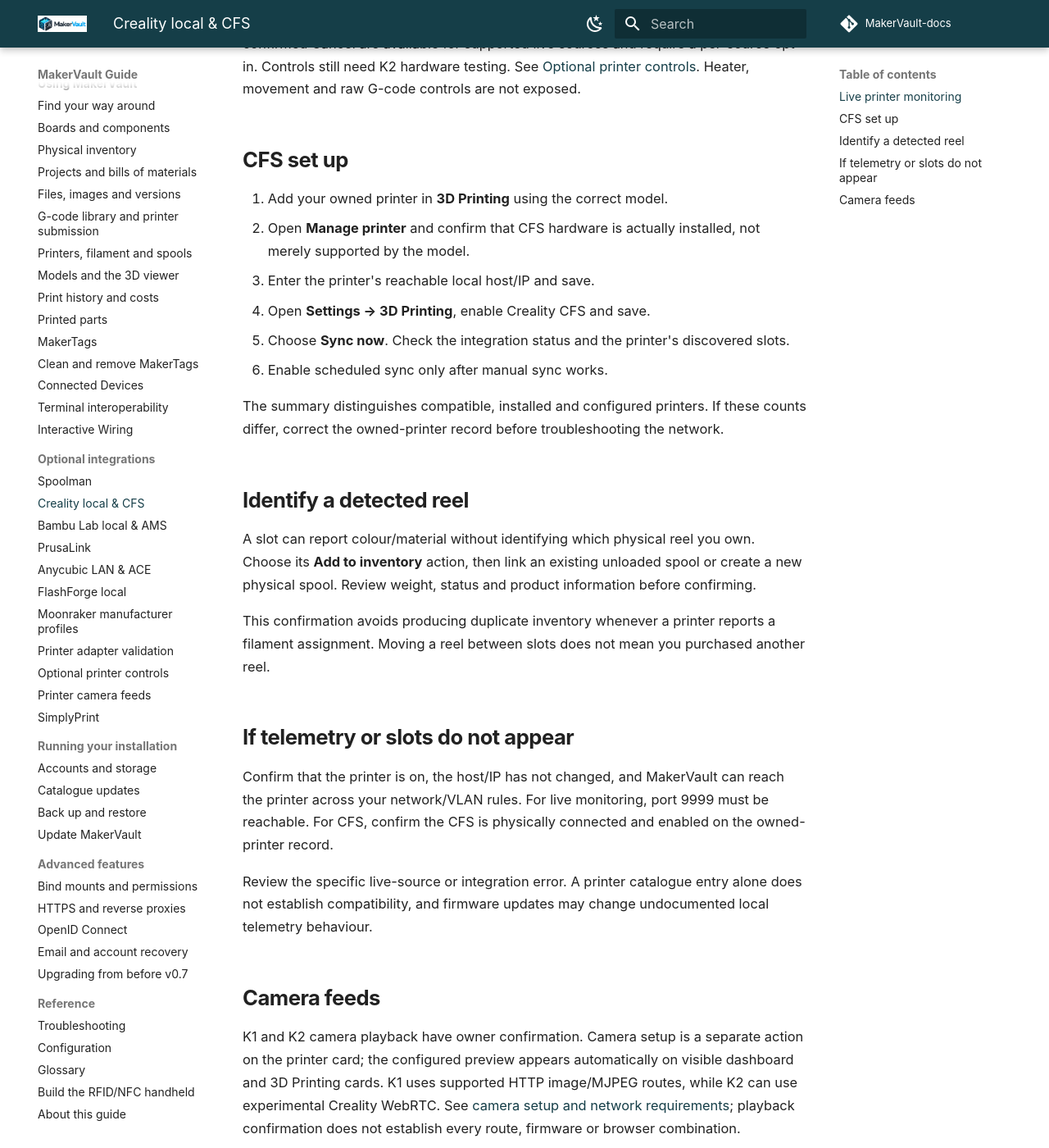
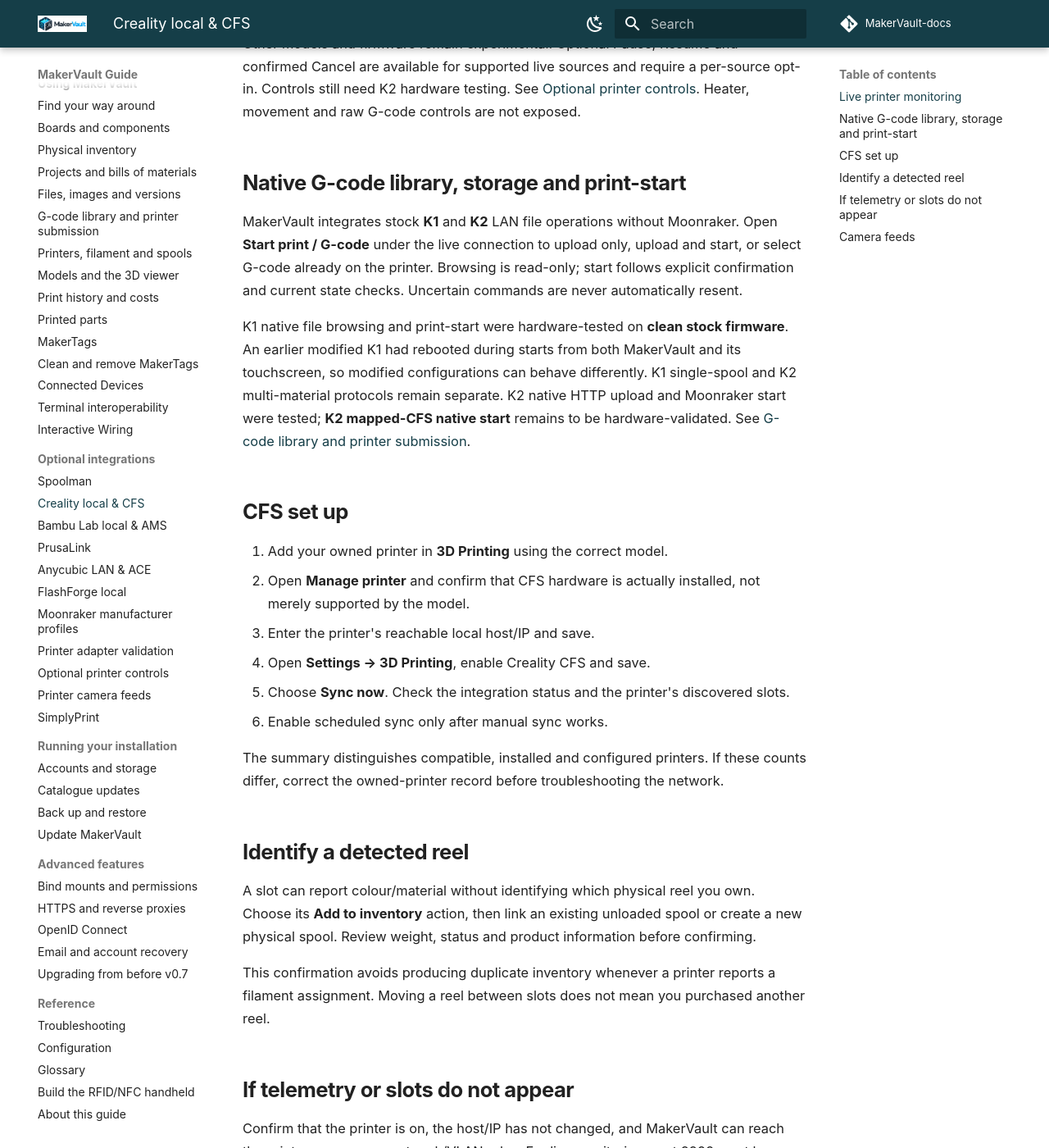
Before and after one commit to gavrd7/MakerVault-docs, an MkDocs documentation site: the page built from docs/guide/integrations/creality.md, in a window 1280 px wide and 1400 px high, scrolled down 1130 px. Shown: the whole window at 82% size. Built offline with MkDocs 1.6.1 and Material for MkDocs 9.7.7, drawn with Linux system fonts in a browser that asks for light colours; comment, search, counter and statistics services are not loaded; some of the changed text lies outside the part shown.

Commit message:
docs: document current G-code and printer workflows in docs/guide/integrations/creality.md

```diff
--- a/docs/guide/integrations/creality.md
+++ b/docs/guide/integrations/creality.md
@@ -3,7 +3,7 @@
 !!! tip "Read-only printer material database snapshots"
     MakerVault v1.5 adds **Settings → 3D Printing → Creality printer material databases** for manual (or opt-in scheduled) read-only snapshot retrieval. The terminal resolves material names from the saved snapshot, while physical spool matching requires a separately assigned RFID UID. See [Terminal interoperability](../using/terminal-interoperability.md). No printer material data is written back.
 
-**Optional · Local-first · Read-only by default; optional controls on supported sources**
+**Optional · Local-first · Monitoring, camera previews and explicit G-code transfer/start on compatible stock-LAN models**
 
 MakerVault has two complementary Creality integrations:
 
@@ -22,6 +22,12 @@
 6. Scheduled polling then follows the connection's configured interval.
 
 The current adapter uses the local Creality WebSocket service on port 9999. Monitoring has owner confirmation on K2 and K1; K1 monitoring was also tested through Moonraker. Other models and firmware remain experimental. Optional Pause, Resume and confirmed Cancel are available for supported live sources and require a per-source opt-in. Controls still need K2 hardware testing. See [Optional printer controls](printer-controls.md). Heater, movement and raw G-code controls are not exposed.
+
+## Native G-code library, storage and print-start
+
+MakerVault integrates stock **K1** and **K2** LAN file operations without Moonraker. Open **Start print / G-code** under the live connection to upload only, upload and start, or select G-code already on the printer. Browsing is read-only; start follows explicit confirmation and current state checks. Uncertain commands are never automatically resent.
+
+K1 native file browsing and print-start were hardware-tested on **clean stock firmware**. An earlier modified K1 had rebooted during starts from both MakerVault and its touchscreen, so modified configurations can behave differently. K1 single-spool and K2 multi-material protocols remain separate. K2 native HTTP upload and Moonraker start were tested; **K2 mapped-CFS native start** remains to be hardware-validated. See [G-code library and printer submission](../using/gcode-and-print-submission.md).
 
 ## CFS set up
 
@@ -48,7 +54,7 @@
 
 ## Camera feeds
 
-K1 and K2 camera playback have owner confirmation. Camera setup is a separate action on the printer card; the configured preview appears automatically on visible dashboard and 3D Printing cards. K1 uses supported HTTP image/MJPEG routes, while K2 can use experimental Creality WebRTC. See [camera setup and network requirements](printer-cameras.md); playback confirmation does not establish every route, firmware or browser combination.
+K1 and K2 camera playback have owner confirmation. Camera setup is a separate action on the printer card; the configured preview appears automatically on visible dashboard and 3D Printing cards. Stock K1 and K2 use the shared native Creality WebRTC compatibility relay for same-origin previews, hardware-tested simultaneously. Legacy K1 MJPEG/Helper Script routes remain available when those services are installed. See [camera setup and network requirements](printer-cameras.md); playback confirmation does not establish every route, firmware or browser combination.
 
 
 <figure markdown>
```
